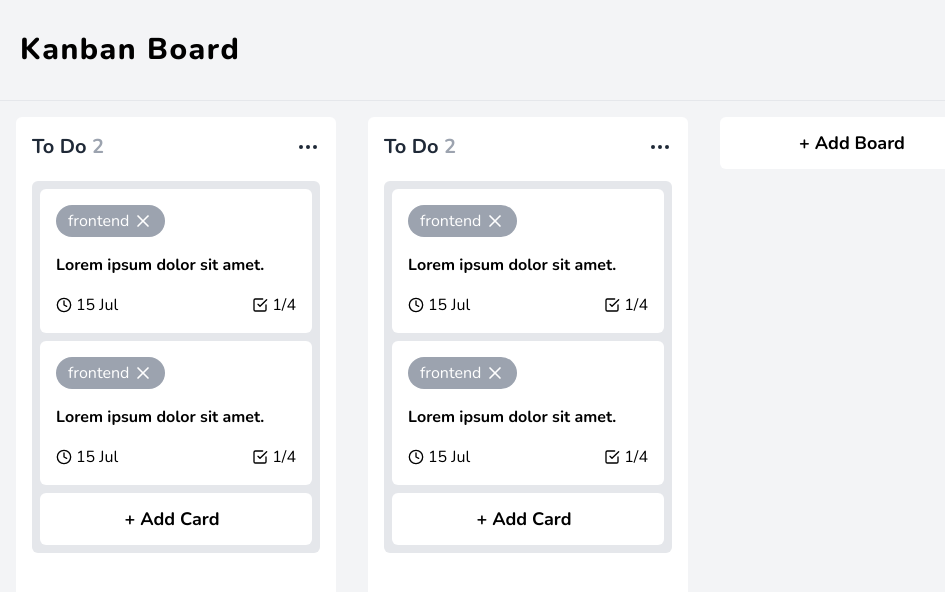
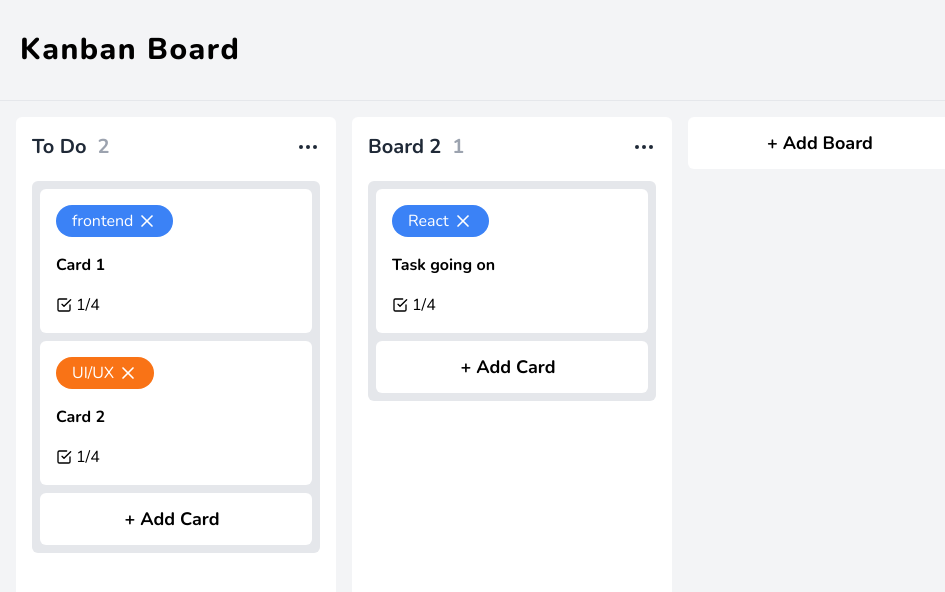
Before and after one commit to taiseen/kanban, a React (Create React App) app: page / in a window 1280 px wide. Shown: the top 592 px of the page, without its empty margins (0-945 px from the left). Built offline with nearby package versions, Linux system fonts and the light colour scheme.

Commit message:
Add Delete Board + Card ==> OK

```diff
--- a/src/App.js
+++ b/src/App.js
@@ -1,7 +1,11 @@
-import { Board, Editable } from './components'
+import { useBoardCardContext } from './context/BoardCardContext';
+import { Board, Editable } from './components';
 
 
 const App = () => {
+
+  const { boards, addBoard } = useBoardCardContext();
+
 
   return (
 
@@ -14,17 +18,19 @@ const App = () => {
 
 
       <section className='flex-auto w-full overflow-x-auto p-4'>
-        <div className=' min-w-fit h-full flex gap-8 '>
+        <div className=' min-w-fit h-full flex space-x-4'>
+          {
+            boards?.map(board => <Board key={board.id} board={board} />)
+          }
 
-          <Board />
-          <Board />
-
-          <div >
+          <div>
             <Editable
               text='+ Add Board'
               placeHolder='Enter Board Title'
+              onSubmit={title => addBoard(title)}
             />
           </div>
+
         </div>
       </section>
 
--- a/src/components/Board.jsx
+++ b/src/components/Board.jsx
@@ -1,40 +1,50 @@
+import { useBoardCardContext } from '../context/BoardCardContext';
 import { MoreHorizontal } from 'react-feather'
 import { Card, Editable, DropDown } from '.';
 import { useState } from 'react';
 
 
-const Board = () => {
+const Board = ({ board }) => {
 
+    const { removeBoard, addCard } = useBoardCardContext();
     const [showDropDown, setShowDropDown] = useState(false);
+
 
     return (
         <section className='w-80 p-4 bg-white flex flex-col gap-5 rounded-md '>
 
             {/* Board Head */}
             <div className='flex items-center text-gray-800'>
-                <p className='flex-1 text-xl font-bold'>To Do <span className='text-gray-400'>2</span></p>
 
+                <p className='flex-1 text-xl font-bold'>
+                    {board?.title} &nbsp;
+                    <span className='text-gray-400'>
+                        {board?.cards?.length}
+                    </span>
+                </p>
+
+                {/* 🟥🟥🟥 For ==> Board Delete 🟥🟥🟥 */}
                 <div className='relative' onClick={() => setShowDropDown(pre => !pre)}>
                     <MoreHorizontal className='cursor-pointer' />
                     {
                         showDropDown &&
-                        <DropDown text='Delete Board' onClick={() => setShowDropDown(false)} />
+                        <DropDown text='Delete Board' itemDelete={() => removeBoard(board?.id)} />
                     }
                 </div>
 
             </div>
 
 
-            {/* Board Body --- Card Holder */}
+
+            {/* 🟨🟨🟨 Board Body & Loop Card Array + Add Card Btn 🟨🟨🟨 */}
             <div className='customScroll bg-gray-200 rounded-md p-2 flex flex-col gap-2 overflow-y-auto'>
-                <Card />
-                <Card />
-
-
-
+                {
+                    board?.cards?.map(card => <Card key={card.id} card={card} boardId={board?.id} />)
+                }
                 <Editable
                     text='+ Add Card'
                     placeHolder='Enter Card Title'
+                    onSubmit={title => addCard(title, board.id)}
                 />
             </div>
 
--- a/src/components/Card.jsx
+++ b/src/components/Card.jsx
@@ -1,41 +1,50 @@
 import { CheckSquare, Clock, MoreHorizontal } from 'react-feather';
+import { useBoardCardContext } from '../context/BoardCardContext';
 import { Chip, DropDown } from '.';
 import { useState } from 'react'
 
 
-const Card = () => {
+const Card = ({ card, boardId }) => {
 
+    const { removeCard } = useBoardCardContext();
     const [showDropDown, setShowDropDown] = useState(false);
 
     return (
-        <section className='card bg-white rounded-md p-4 flex flex-col gap-4 group'>
+        <section className='card bg-white rounded-md p-4 flex flex-col gap-4 group relative'>
 
-            <div className='flex gap-2 items-center'>
-
+            {
+                card?.labels?.length > 0 &&
                 <div className="flex gap-2 flex-wrap flex-1">
-                    {/* <Chip text='frontend' color='green' bgColor='' /> */}
-                    <Chip text='frontend' color='green' bgColor='' close />
-                </div>
-
-                <div className='relative' onClick={() => setShowDropDown(pre => !pre)}>
-                    <MoreHorizontal className='opacity-0 duration-200 group-hover:opacity-100 cursor-pointer' />
                     {
-                        showDropDown &&
-                        <DropDown text='Delete Card' onClick={() => setShowDropDown(false)} />
+                        card?.labels?.map(({ text, color }, idx) =>
+                            <Chip key={idx} text={text} color={color} close />
+                        )
                     }
                 </div>
+            }
+
+
+            {/* 🟥🟥🟥 Fro ==> Card Delete 🟥🟥🟥 */}
+            <div className='absolute right-4' onClick={() => setShowDropDown(pre => !pre)}>
+                <MoreHorizontal className='opacity-0 duration-200 group-hover:opacity-100 cursor-pointer' />
+                {
+                    showDropDown &&
+                    <DropDown text='Delete Card' itemDelete={() => removeCard(boardId, card?.id)} />
+                }
             </div>
 
-            <div className='font-bold'>
-                Lorem ipsum dolor sit amet.
-            </div>
+
+            <div className='font-bold'>{card?.title}</div>
 
             <div className='flex items-center justify-between'>
-                <p className='flex items-center gap-1'><Clock className='w-4 inline' /> 15 Jul</p>
+                {
+                    card?.date &&
+                    <p className='flex items-center gap-1'><Clock className='w-4 inline' /> {card?.date}</p>
+                }
                 <p className='flex items-center gap-1'><CheckSquare className='w-4 inline' /> 1/4</p>
             </div>
 
-        </section>
+        </section >
     )
 }
 
--- a/src/components/Chip.jsx
+++ b/src/components/Chip.jsx
@@ -1,9 +1,9 @@
 import { X } from 'react-feather'
 
-const Chip = ({ text, close, bgColor, onClose }) => {
+const Chip = ({ text, close, color, onClose }) => {
 
   return (
-    <div className={`${bgColor ? bgColor : 'bg-gray-400'} flex gap-1 items-center px-3 py-1 rounded-[40px] text-white w-fit`}>
+    <div className={`${color ? color : 'bg-gray-400'} flex gap-1 items-center px-4 py-1 rounded-[40px] text-white w-fit`}>
       {text}
       {
         close &&
--- a/src/components/DropDown.jsx
+++ b/src/components/DropDown.jsx
@@ -1,6 +1,6 @@
-import React, { useRef } from 'react'
+import { useRef } from 'react'
 
-const DropDown = ({ text, onClose }) => {
+const DropDown = ({ text, onClose, itemDelete }) => {
 
 
     const dropDownRef = useRef();
@@ -25,6 +25,7 @@ const DropDown = ({ text, onClose }) => {
     return (
         <div
             ref={dropDownRef}
+            onClick={() => itemDelete()}
             className='absolute top-full right-0 p-2 rounded-md shadow-xl bg-gray-200 font-bold w-32 text-center cursor-pointer hover:bg-red-200 duration-200'>
 
             {text}
--- /dev/null
+++ b/src/context/BoardCardContext.js
@@ -0,0 +1,119 @@
+import { createContext, useContext, useState } from "react";
+
+const BoardCardContext = createContext();
+
+
+export const BoardCardItem = ({ children }) => {
+
+    const [boards, setBoards] = useState([
+        {
+            id: Date.now() + Math.random(),
+            title: 'To Do',
+            cards: [
+                {
+                    id: Date.now() + Math.random(),
+                    title: 'Card 1',
+                    tasks: [],
+                    labels: [
+                        { text: 'frontend', color: 'bg-blue-500' },
+                    ],
+                    desc: 'This is testing',
+                    date: ''
+                },
+                {
+                    id: Date.now() + Math.random(),
+                    title: 'Card 2',
+                    tasks: [],
+                    labels: [
+                        { text: 'UI/UX', color: 'bg-orange-500' },
+                    ],
+                    desc: 'This is UI testing',
+                    date: ''
+                }
+            ]
+        }
+        ,
+        {
+            id: Date.now() + Math.random() * 2,
+            title: 'Board 2',
+            cards: [
+                {
+                    id: Date.now() + Math.random(),
+                    title: 'Task going on',
+                    tasks: [],
+                    labels: [
+                        { text: 'React', color: 'bg-blue-500' },
+                    ],
+                    desc: 'This is testing',
+                    date: ''
+                },
+
+            ]
+        }
+    ]);
+
+
+    const addBoard = title => setBoards(pre => [...pre, { id: Date.now() + Math.random(), title, cards: [] }]);
+
+    const removeBoard = bid => setBoards(pre => pre.filter(({ id }) => id !== bid))
+
+    const addCard = (title, bid) => {
+
+        // 🟩🟩🟩 1st coming data from user ==> Create a new card
+        const card = {
+            id: Date.now() + Math.random(),
+            title,
+            labels: [],
+            tasks: [],
+            date: '',
+            desc: ''
+        }
+
+
+        // 🟩🟩🟩 2nd Find 🔎 that specific Board index, for enter ==> the Newly Created Card.
+        const boardIndex = boards.findIndex(({ id }) => id === bid);
+        console.log(boardIndex)
+        if (boardIndex < 0) return; // IF no board found, return nothing...
+
+
+        // 🟩🟩🟩 3rd update the Card inside a specific Board
+        const tempBoard = [...boards];              // copy ==> total old board
+        tempBoard[boardIndex].cards.push(card);     // add  ==> new card into that copied board
+        setBoards(tempBoard);                       // update ==> exiting board by this new copied board
+    }
+
+
+    const removeCard = (bid, cid) => {
+
+        // 🟥🟥🟥 1st ==> 🔎 Find the Board index
+        const boardIndex = boards.findIndex(({ id }) => id === bid);
+        if (boardIndex < 0) return; // IF no board found, return nothing...
+
+        // 🟥🟥🟥 2nd ==> 🔎 Find the Card index
+        const cardIndex = boards[boardIndex].cards.findIndex(({ id }) => id === cid);
+        if (cardIndex < 0) return; // IF no card found, return nothing...
+
+        // 🟥🟥🟥 3rd ==> remove tha specific Card from a specific Board + Update Board
+        // setBoards(pre => pre[boardIndex].cards.filter(({ id }) => id !== bid));
+        const tempBoard = [...boards];                      // copy
+        tempBoard[boardIndex].cards.splice(cardIndex, 1);   // delete
+        setBoards(tempBoard);                               // update
+    }
+
+
+    return (
+        <BoardCardContext.Provider value={{
+            boards,
+            addBoard,
+            removeBoard,
+            addCard,
+            removeCard,
+        }}>
+            {
+                children
+            }
+        </BoardCardContext.Provider>
+    )
+}
+
+export const useBoardCardContext = () => useContext(BoardCardContext);
--- a/src/index.js
+++ b/src/index.js
@@ -1,3 +1,4 @@
+import { BoardCardItem } from './context/BoardCardContext';
 import ReactDOM from 'react-dom/client';
 import React from 'react';
 import App from './App';
@@ -9,6 +10,8 @@ const root = ReactDOM.createRoot(document.getElementById('root'));
 
 root.render(
   <React.StrictMode>
-    <App />
+    <BoardCardItem>
+      <App />
+    </BoardCardItem>
   </React.StrictMode>
 );
```
Also changed, not shown: src/components/Editable.jsx (+20 -8 lines), 1 other file (tests, documents, lock files or other folders).
